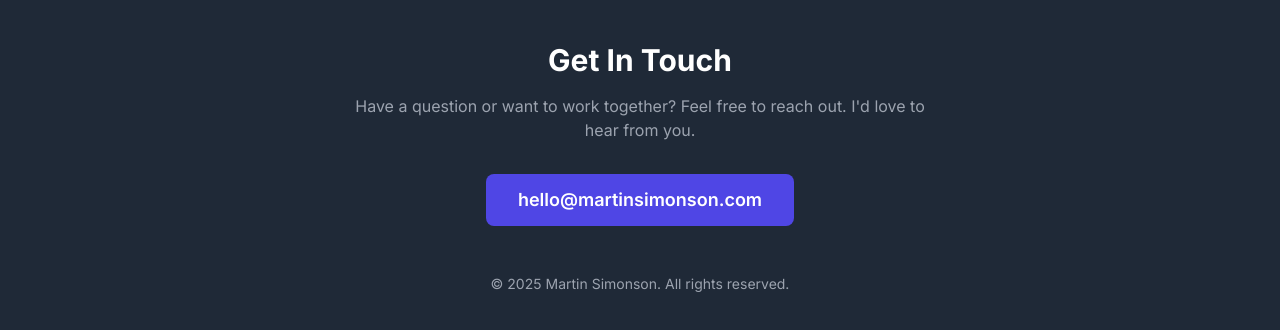
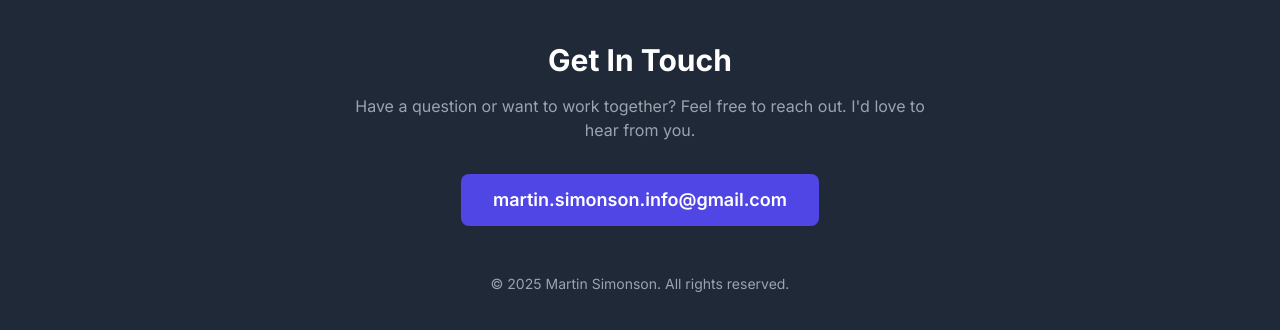
Before and after one commit to 01101011010/Martin-Simonson, a plain HTML site: page index.html in a window 1280 px wide. Shown: the part 4086-4416 px from the top of the page. Drawn offline with nearby package versions, Linux system fonts and the light colour scheme; no server answers.

Commit message:
changed email in index.html

```diff
--- a/index.html
+++ b/index.html
@@ -292,7 +292,7 @@
         <div class="container mx-auto px-6 text-center">
             <h2 id="contact-title" class="text-2xl md:text-3xl font-bold mb-4">Get In Touch</h2>
             <p id="contact-p" class="text-gray-400 mb-8 max-w-xl mx-auto">Have a question or want to work together? Feel free to reach out. I'd love to hear from you.</p>
-            <a href="mailto:hello@martinsimonson.com" class="bg-indigo-600 text-white px-8 py-3 rounded-lg text-lg font-semibold hover:bg-indigo-700 transition duration-300 inline-block">hello@martinsimonson.com</a>
+            <a href="mailto:martin.simonson.info@gmail.com" class="bg-indigo-600 text-white px-8 py-3 rounded-lg text-lg font-semibold hover:bg-indigo-700 transition duration-300 inline-block">martin.simonson.info@gmail.com</a>
             <p id="footer-copy" class="text-gray-400 mt-12 text-sm">&copy; 2025 Martin Simonson. All rights reserved.</p>
         </div>
     </footer>
```
